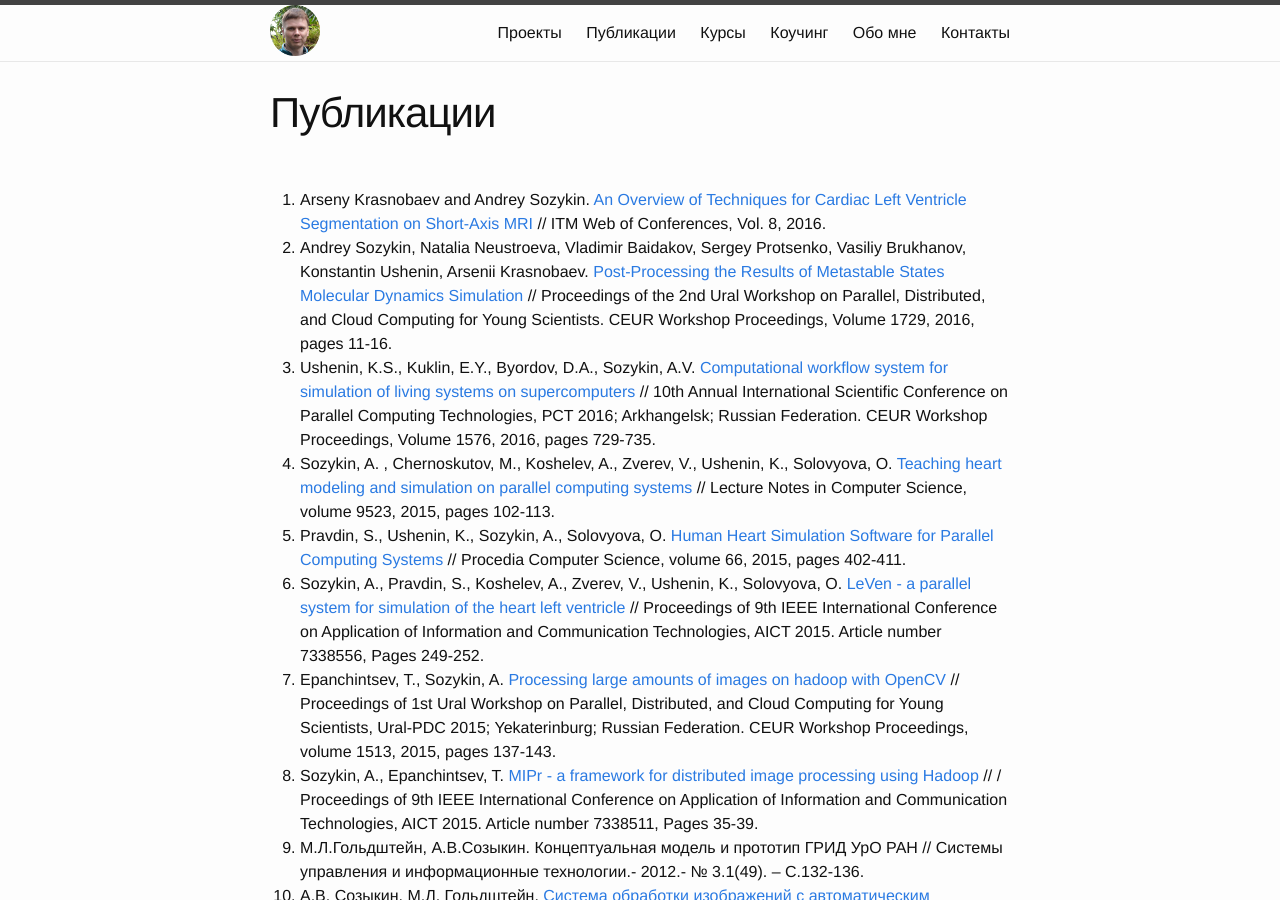
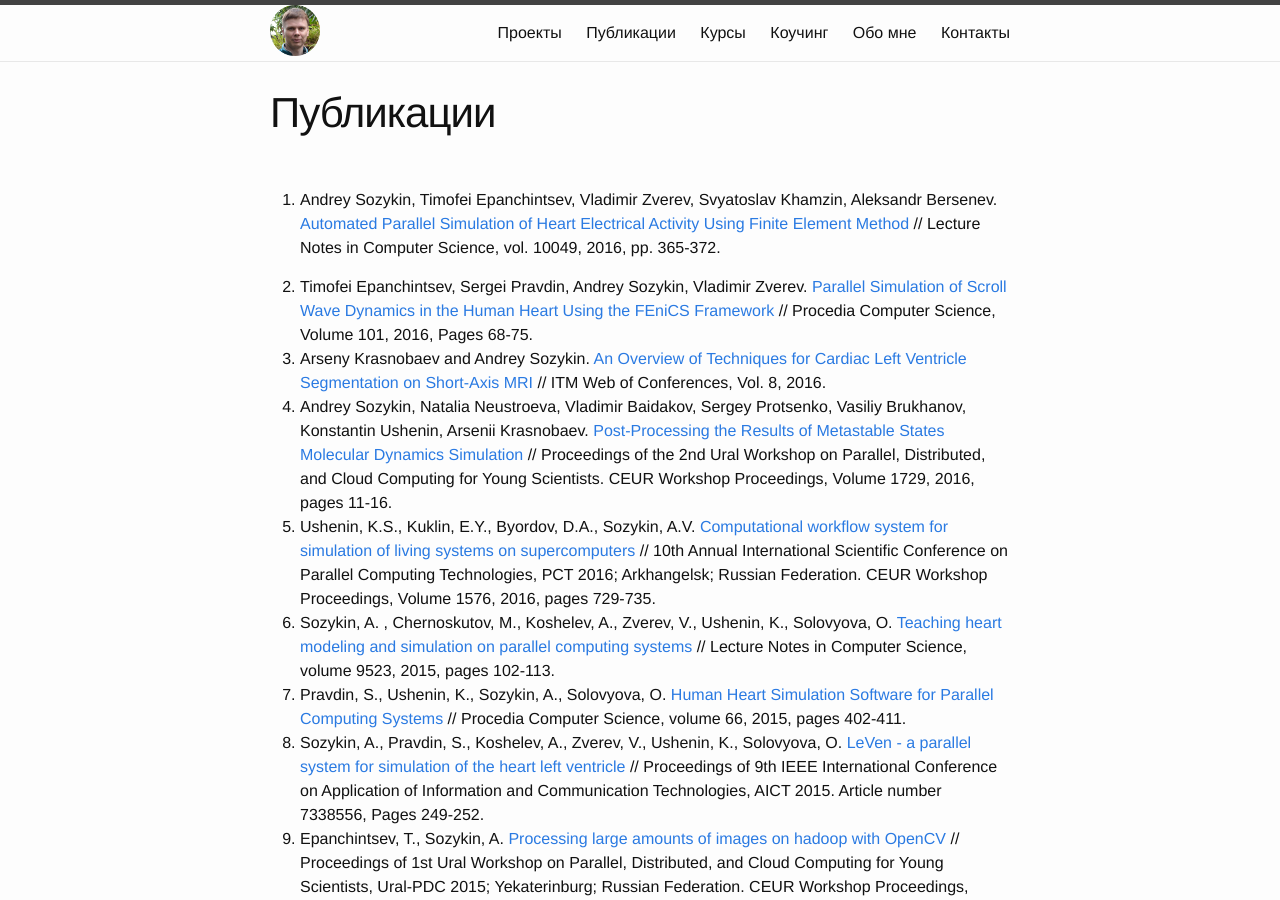
Before and after one commit to sozykin/asozykin.ru, a Jekyll site: the page built from _pages/publications.md, in a window 1280 px wide and 900 px high. Built offline with Jekyll 4.4.1, drawn with Linux system fonts in a browser that asks for light colours; comment, search, counter and statistics services are not loaded.

Commit message:
Update publications.md

```diff
--- a/_pages/publications.md
+++ b/_pages/publications.md
@@ -3,6 +3,9 @@ layout: page
 title: Публикации
 permalink: /publications/
 ---
+1. Andrey Sozykin, Timofei Epanchintsev, Vladimir Zverev, Svyatoslav Khamzin, Aleksandr Bersenev. [Automated Parallel Simulation of Heart Electrical Activity Using Finite Element Method](http://dx.doi.org/10.1007/978-3-319-49956-7_29) // Lecture Notes in Computer Science, vol. 10049, 2016, pp. 365-372.
+
+1. Timofei Epanchintsev, Sergei Pravdin, Andrey Sozykin, Vladimir Zverev. [Parallel Simulation of Scroll Wave Dynamics in the Human Heart Using the FEniCS Framework](http://www.sciencedirect.com/science/article/pii/S1877050916326771/pdf?md5=f2fef2c4b71381599201bf7f1ff02c0d&pid=1-s2.0-S1877050916326771-main.pdf) // Procedia Computer Science, Volume 101, 2016, Pages 68-75.
 1. Arseny Krasnobaev and Andrey Sozykin. [An Overview of Techniques for Cardiac Left Ventricle Segmentation on Short-Axis MRI](http://www.itm-conferences.org/articles/itmconf/abs/2016/03/itmconf_icbda2016_01003/itmconf_icbda2016_01003.html) // ITM Web of Conferences, Vol. 8, 2016.
 1. Andrey Sozykin, Natalia Neustroeva, Vladimir Baidakov, Sergey Protsenko, Vasiliy Brukhanov, Konstantin Ushenin, Arsenii Krasnobaev. [Post-Processing the Results of Metastable States Molecular Dynamics Simulation](http://ceur-ws.org/Vol-1729/paper-02.pdf) // Proceedings of the 2nd Ural Workshop on Parallel, Distributed, and Cloud Computing for Young Scientists. CEUR Workshop Proceedings, Volume 1729, 2016, pages 11-16.
 1. Ushenin, K.S.,  Kuklin, E.Y.,  Byordov, D.A.,  Sozykin, A.V. [Computational workflow system for simulation of living systems on supercomputers](http://ceur-ws.org/Vol-1576/101.pdf) // 10th Annual International Scientific Conference on Parallel Computing Technologies, PCT 2016; Arkhangelsk; Russian Federation. CEUR Workshop Proceedings, Volume 1576, 2016, pages 729-735.
```
